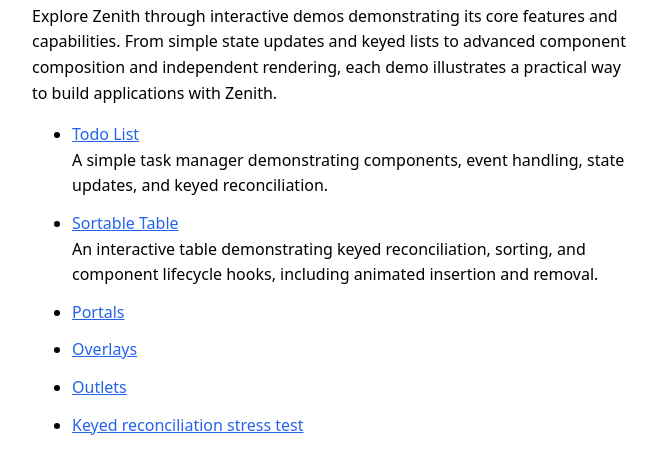
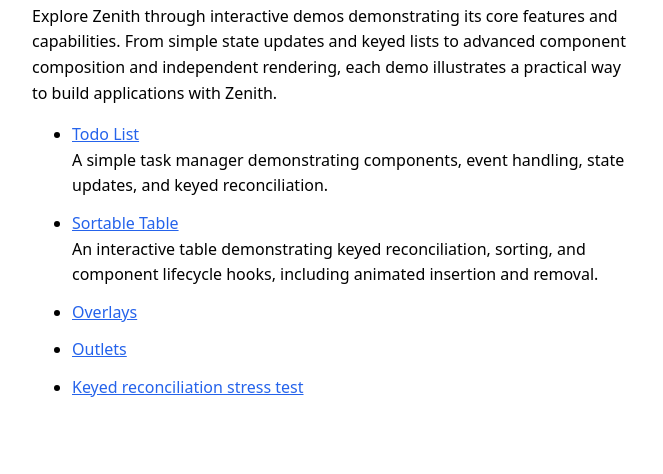
Before and after one commit to aleph1/zenith, a website: page demos/index.html in a window 1280 px wide. Shown: the part 1130-1604 px from the top of the page, without its empty margins (308-971 px from the left). Drawn offline with Linux system fonts and the light colour scheme.

Commit message:
demos: remove portals

```diff
--- a/demos/index.html
+++ b/demos/index.html
@@ -29,7 +29,6 @@
             <a href="sortable-table/">Sortable Table</a>
             <div>An interactive table demonstrating keyed reconciliation, sorting, and component lifecycle hooks, including animated insertion and removal.</div>
         </li>
-        <li><a href="portal/">Portals</a></li>
         <li><a href="overlays/">Overlays</a></li>
         <li><a href="outlets/">Outlets</a></li>
         <li><a href="keyed-reconciliation-stress-test/">Keyed reconciliation stress test</a></li>
```
